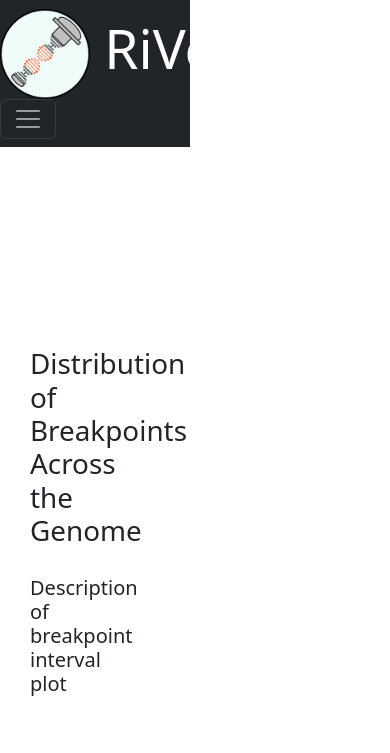
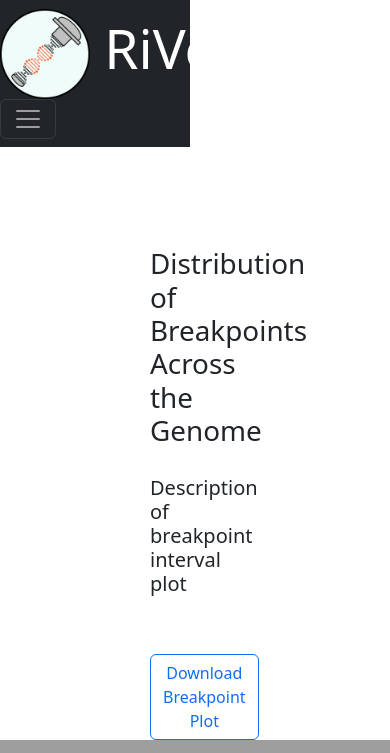
Before and after one commit to TurakhiaLab/rivet, a Flask app: page /breakpoints in a window 390 px wide; the page is wider, and only the part inside the window is pictured. Shown: the part 21-774 px from the top of that part. Run offline with Flask 2, Linux system fonts and the light colour scheme; parts of the project's set-up code (start-up, migrations or seed data) failed here and were passed over; some libraries are stand-ins or nearby versions; grey boxes are pictures that could not be loaded.

Commit message:
breakpoint visual download png button, updated README with current RIVET logo

```diff
--- a/app.py
+++ b/app.py
@@ -53,6 +53,11 @@ def download_table():
     # Parse results file for table download
     results_data = backend.parse_file(results_file)
     return jsonify(results_data)
+
+@app.route("/download_breakpoint_plot", methods=["POST", "GET"])
+def download_breakpoint_plot():
+    breakpoint_png = "static/midpoint_plot.png"
+    return send_file(breakpoint_png, mimetype="image/png",  as_attachment=True)
 
 @app.route("/get_breakpoint_data")
 def get_breakpoint_data():
--- a/static/styles.css
+++ b/static/styles.css
@@ -13,6 +13,7 @@ div#tracks {
 div#off_canvas_right_body {
 				background-color: #a9a9a9;
 }
+
 
 #download_visual_body{
 				margin-left: 1200px;
@@ -95,23 +96,22 @@ div#download_visual_body.copy_visual {
 				padding-bottom: 50px;
 }
 
+.breakpoint_download_button {
+				padding-left: 150px;
+				padding-right: 100px;
+}
 
 .breakpoint_title {
-				padding-top: 200px;
-				padding-left: 30px;
+				padding-top: 100px;
+				padding-left: 150px;
 				padding-right: 100px;
 				padding-bottom: 20px;
 }
 
 .breakpoint_description {
-				padding-left: 30px;
+				padding-left: 150px;
 				padding-right: 100px;
 				padding-bottom: 50px;
-}
-
-div.breakpoint_viz {
-				padding-top: 100px;
-				padding-right: 100px;
 }
 
 div.dataTables_wrapper {
--- a/templates/breakpoints.html
+++ b/templates/breakpoints.html
@@ -10,7 +10,6 @@
 <nav class="navbar navbar-expand-sm navbar-dark bg-dark" style="background-color: #f3f2fe;">
   <div class="header">
 				<a href="{{ url_for('table') }}" class="navbar-brand mb-0 h0" style="font-size: 55px;">
-				<!-- ADD RECOMBINATION TRACKER LOGO IMAGE -->
 				<img src="static/images/rivet-icon.png" width="90" height="90"/>
         RiVeT: Recombination Viewer and Tracker
 				</a>
@@ -63,6 +62,9 @@
 				<div class="breakpoint_description">
               <h5>Description of breakpoint interval plot</h5>
 				</div>
+				<div class="breakpoint_download_button">
+           <button type="button" onclick="window.location.href='{{ url_for( 'download_breakpoint_plot') }}';" class="btn btn-outline-primary">Download Breakpoint Plot</button>
+         </div>
 
 				<!-- Breakpoint Plot -->
 <!--        <div class="center-screen" id="breakpoint_viz"></div> -->
--- a/templates/getting_started.html
+++ b/templates/getting_started.html
@@ -9,7 +9,6 @@
 <nav class="navbar navbar-expand-sm navbar-dark bg-dark" style="background-color: #f3f2fe;">
   <div class="header">
 				<a href="{{ url_for('table') }}" class="navbar-brand mb-0 h0" style="font-size: 55px;">
-				<!-- ADD RECOMBINATION TRACKER LOGO IMAGE -->
 				<img src="static/images/rivet-icon.png" width="90" height="90"/>
         RiVeT: Recombination Viewer and Tracker
 				</a>
--- a/templates/index.html
+++ b/templates/index.html
@@ -9,7 +9,6 @@
 <nav class="navbar navbar-expand-sm navbar-dark bg-dark" style="background-color: #f3f2fe;">
   <div class="header">
 				<a href="{{ url_for('table') }}" class="navbar-brand mb-0 h0" style="font-size: 55px;">
-				<!-- ADD RECOMBINATION TRACKER LOGO IMAGE -->
 				<img src="static/images/rivet-icon.png" width="90" height="90"/>
         RiVeT: Recombination Viewer and Tracker
 				</a>
```
Also changed, not shown: README.md.
